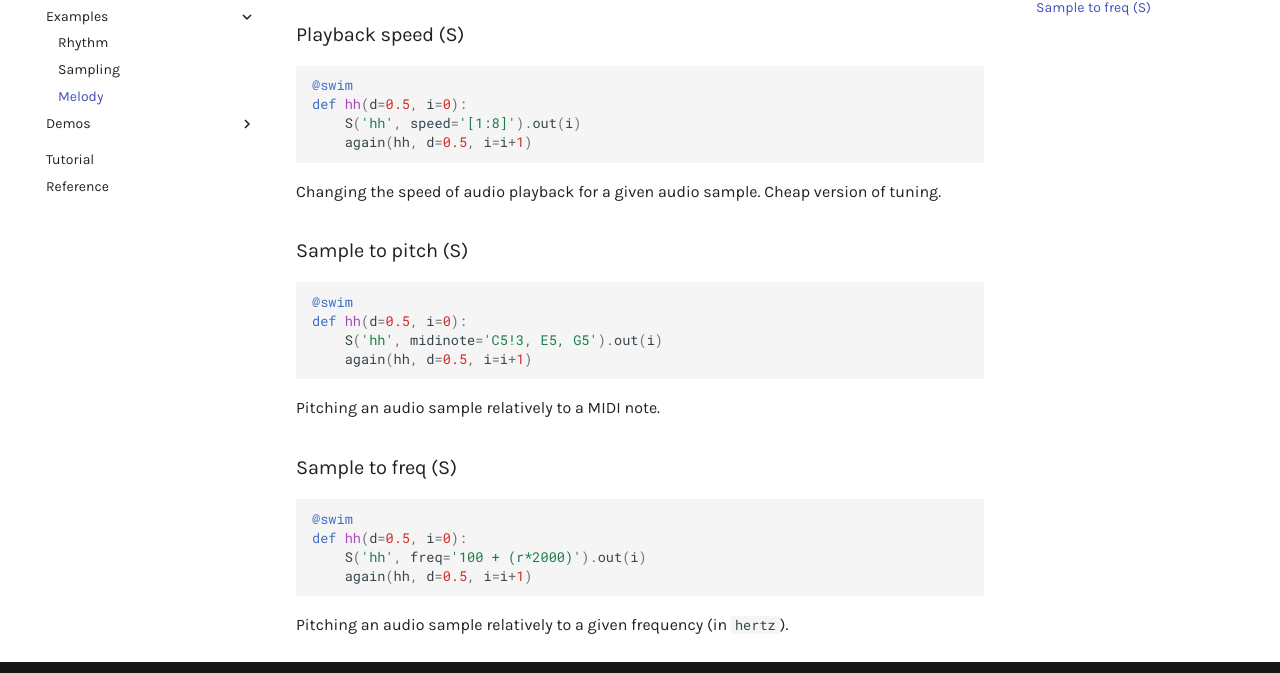
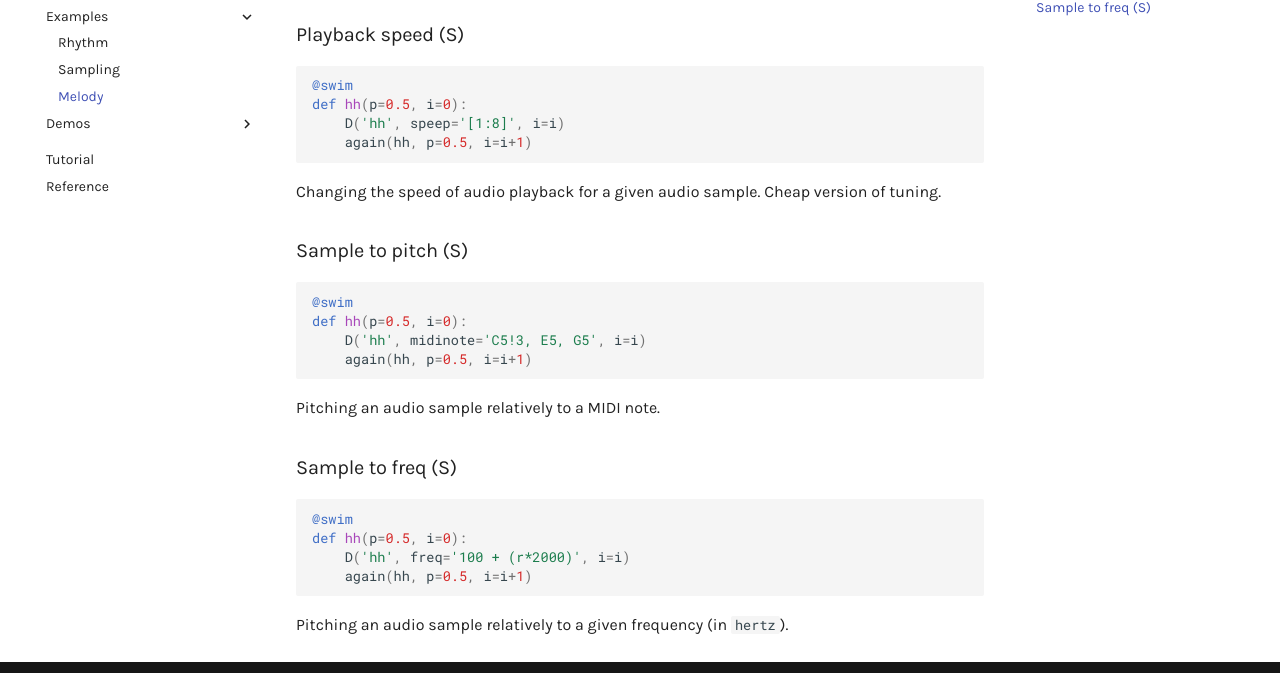
Before and after one commit to EmmaleeBonderud0325/sardine, an MkDocs documentation site: the page built from docs/documentation/sardinopedia/melody.md, in a window 1280 px wide and 985 px high. Shown: the part 259-932 px from the top of the window. Built offline with MkDocs 1.6.1 and Material for MkDocs 9.7.7, drawn with Linux system fonts in a browser that asks for light colours; comment, search, counter and statistics services are not loaded.

Commit message:
[docs] syntax update in Melody tab

````diff
--- a/docs/documentation/sardinopedia/melody.md
+++ b/docs/documentation/sardinopedia/melody.md
@@ -4,9 +4,9 @@
 
 ```python3
 @swim
-def hh(d=0.5, i=0):
-    S('hh', speed='[1:8]').out(i)
-    again(hh, d=0.5, i=i+1)
+def hh(p=0.5, i=0):
+    D('hh', speep='[1:8]', i=i)
+    again(hh, p=0.5, i=i+1)
 ```
 Changing the speed of audio playback for a given audio sample. Cheap version of tuning.
 
@@ -14,9 +14,9 @@ Changing the speed of audio playback for a given audio sample. Cheap version of
 
 ```python3
 @swim
-def hh(d=0.5, i=0):
-    S('hh', midinote='C5!3, E5, G5').out(i)
-    again(hh, d=0.5, i=i+1)
+def hh(p=0.5, i=0):
+    D('hh', midinote='C5!3, E5, G5', i=i)
+    again(hh, p=0.5, i=i+1)
 ```
 Pitching an audio sample relatively to a MIDI note.
 
@@ -24,8 +24,8 @@ Pitching an audio sample relatively to a MIDI note.
 
 ```python3
 @swim
-def hh(d=0.5, i=0):
-    S('hh', freq='100 + (r*2000)').out(i)
-    again(hh, d=0.5, i=i+1)
+def hh(p=0.5, i=0):
+    D('hh', freq='100 + (r*2000)', i=i)
+    again(hh, p=0.5, i=i+1)
 ```
 Pitching an audio sample relatively to a given frequency (in `hertz`).
````
